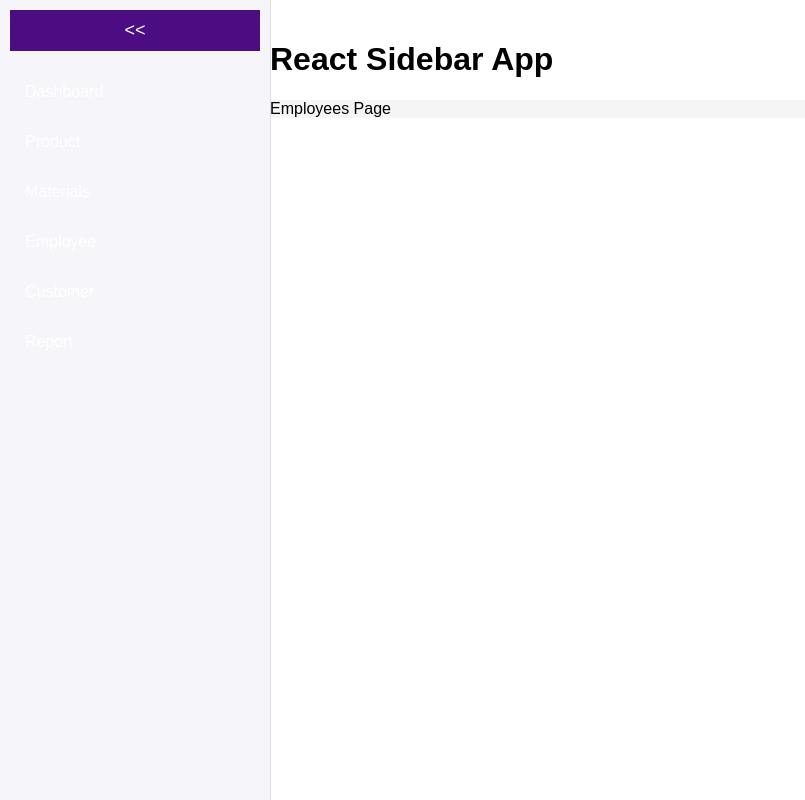
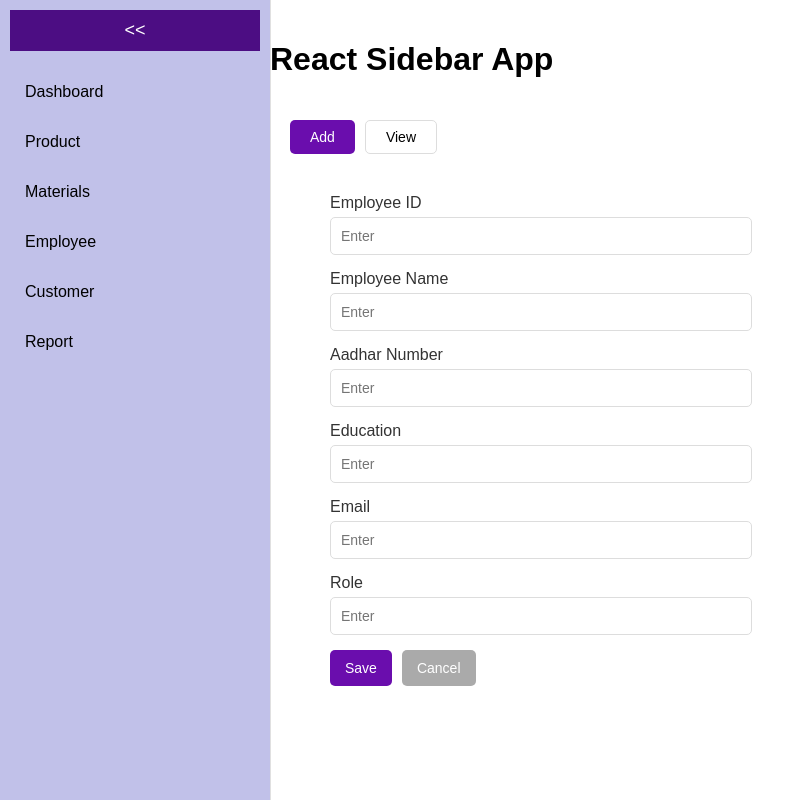
Before and after one commit to Manijmk/admin-template-ui, a React (Create React App) app: page /employee in a window 1280 px wide. Shown: the whole page, without its empty margins (0-805 px from the left). Built offline with nearby package versions, Linux system fonts and the light colour scheme.

Commit message:
completed form in employee and materials

```diff
--- a/src/App.css
+++ b/src/App.css
@@ -41,7 +41,7 @@
 }
 
 .sidebar ul li a {
-  color: white;
+  color: black;
   text-decoration: none;
   display: block;
 }
@@ -109,8 +109,8 @@
 .sidebar {
   width: 250px;
   height: 100vh;
-  background-color: #f5f5fa; /* Light Grey Background */
-  color: #333;
+  background-color: #c1c1e9; /* Light Grey Background */
+  color: #000000;
   position: fixed;
   left: 0;
   top: 0;
--- /dev/null
+++ b/src/pages/Employee.css
@@ -0,0 +1,147 @@
+/* Employee Container */
+.employee-container {
+    padding: 20px;
+    max-width: 1200px;
+    margin: auto;
+  }
+
+  /* Tabs */
+  .tab-container {
+    display: flex;
+    gap: 10px;
+    margin-bottom: 20px;
+  }
+
+  .tab-button {
+    padding: 8px 20px;
+    border: 1px solid #ddd;
+    border-radius: 5px;
+    background: #fff;
+    cursor: pointer;
+    font-size: 14px;
+  }
+
+  .tab-button.active {
+    background: #6a0dad;
+    color: white;
+    border: none;
+  }
+
+  .employee-form {
+    padding: 20px;
+    max-width: 400px;
+    margin: 20px 20px;
+  }
+
+  /* Form Labels */
+  .employee-form label {
+    font-weight: 500;
+    color: #333;
+    margin-bottom: 5px;
+    display: block;
+  }
+
+  /* Form Inputs */
+  .employee-form input {
+    width: 100%;
+    padding: 10px;
+    border: 1px solid #ddd;
+    border-radius: 5px;
+    font-size: 14px;
+    outline: none;
+  }
+
+  .employee-form input:focus {
+    border-color: #6a0dad;
+  }
+
+  /* Form Fields */
+  .employee-form .form-group {
+    margin-bottom: 15px;
+  }
+
+  /* Buttons */
+  .employee-form .button-group {
+    display: flex;
+    gap: 10px;
+  }
+
+  .employee-form button {
+    padding: 10px 15px;
+    border: none;
+    border-radius: 5px;
+    cursor: pointer;
+    font-size: 14px;
+  }
+
+  .employee-form .save-btn {
+    background-color: #6a0dad;
+    color: white;
+  }
+
+  .employee-form .cancel-btn {
+    background-color: #aaa;
+    color: white;
+  }
+
+  /* Employee Cards */
+  .employee-list {
+    display: grid;
+    grid-template-columns: repeat(auto-fill, minmax(250px, 1fr));
+    gap: 15px;
+  }
+
+  .employee-card {
+    background: white;
+    border-radius: 10px;
+    padding: 15px;
+    text-align: left;
+    box-shadow: 0px 0px 5px rgba(0, 0, 0, 0.1);
+  }
+
+/* Employee Card Header */
+.employee-header {
+    display: flex;
+    align-items: center;
+    justify-content:flex-start; /* Avatar on left, Name on right */
+    padding-bottom: 10px;
+  }
+
+  /* Avatar */
+  .employee-avatar {
+    background: #eee;
+    border-radius: 50%;
+    width: 50px;
+    height: 50px;
+    display: flex;
+    align-items: center;
+    justify-content: center;
+    font-size: 24px;
+  }
+
+  /* Name & Role */
+  .employee-info {
+    text-align: right; /* Align name & role to the right */
+  }
+
+  .employee-info h3 {
+    margin: 0;
+    font-size: 16px;
+  }
+
+  .employee-info .role {
+    font-size: 14px;
+    color: gray;
+  }
+
+
+  .employee-card h3 {
+    margin: 10px 0;
+    font-size: 16px;
+  }
+
+  .employee-card p {
+    margin: 5px 0;
+    font-size: 14px;
+    color: #666;
+  }
--- a/src/pages/Employee.js
+++ b/src/pages/Employee.js
@@ -1,5 +1,170 @@
+import React, { useState } from "react";
+import "./Employee.css";
+
 const Employees = () => {
-  return <div className="content">Employees Page</div>;
+  const [activeTab, setActiveTab] = useState("add");
+  const [employees, setEmployees] = useState([
+    {
+      id: 1,
+      name: "Jhon Kumar",
+      role: "Main Admin",
+      email: "jhon.kumar@gmail.com",
+      phone: "+1 234-567-8901",
+      aadhar: "KPE5687",
+    },
+    {
+      id: 2,
+      name: "Emma Smith",
+      role: "Senior Developer",
+      email: "emma.smith@gmail.com",
+      phone: "+44 7890 123456",
+      aadhar: "KPE5686",
+    },
+    {
+      id: 3,
+      name: "Raj Kumar",
+      role: "Designer",
+      email: "raj.kumar@gmail.com",
+      phone: "+61 412 345 678",
+      aadhar: "KPE5685",
+    },
+    {
+      id: 4,
+      name: "Sophia James",
+      role: "3D Designer",
+      email: "sophia.james@gmail.com",
+      phone: "+91 87654 32109",
+      aadhar: "KPE5684",
+    },
+    {
+      id: 5,
+      name: "Alex Patel",
+      role: "3D Designer",
+      email: "alex.patel@gmail.com",
+      phone: "+1 987-654-3210",
+      aadhar: "KPE5683",
+    },
+    {
+      id: 6,
+      name: "Priya Sharma",
+      role: "Senior Developer",
+      email: "priya.sharma@gmail.com",
+      phone: "+44 7700 900123",
+      aadhar: "KPE5682",
+    },
+    {
+      id: 7,
+      name: "David Wilson",
+      role: "Junior Developer",
+      email: "david.wilson@gmail.com",
+      phone: "+61 423 678 910",
+      aadhar: "KPE5681",
+    },
+    {
+      id: 8,
+      name: "Lisa Brown",
+      role: "Admin",
+      email: "lisa.brown@gmail.com",
+      phone: "+91 96543 21098",
+      aadhar: "KPE5680",
+    },
+    {
+      id: 9,
+      name: "Michael Jhon",
+      role: "3D Designer",
+      email: "michael.johnson@gmail.com",
+      phone: "+1 345-678-9012",
+      aadhar: "KPE5679",
+    },
+  ]);
+
+  return (
+    <div className="employee-container">
+      {/* Tabs: Add & View */}
+      <div className="tab-container">
+        <button
+          className={`tab-button ${activeTab === "add" ? "active" : ""}`}
+          onClick={() => setActiveTab("add")}
+        >
+          Add
+        </button>
+        <button
+          className={`tab-button ${activeTab === "view" ? "active" : ""}`}
+          onClick={() => setActiveTab("view")}
+        >
+          View
+        </button>
+      </div>
+
+      {/* Employee Form */}
+      {activeTab === "add" && (
+        <form className="employee-form">
+          <div className="form-group">
+            <label>Employee ID</label>
+            <input type="text" placeholder="Enter" required />
+          </div>
+
+          <div className="form-group">
+            <label>Employee Name</label>
+            <input type="text" placeholder="Enter" required />
+          </div>
+
+          <div className="form-group">
+            <label>Aadhar Number</label>
+            <input type="text" placeholder="Enter" required />
+          </div>
+
+          <div className="form-group">
+            <label>Education</label>
+            <input type="text" placeholder="Enter" required />
+          </div>
+
+          <div className="form-group">
+            <label>Email</label>
+            <input type="email" placeholder="Enter" required />
+          </div>
+
+          <div className="form-group">
+            <label>Role</label>
+            <input type="text" placeholder="Enter" required />
+          </div>
+
+          {/* Buttons */}
+          <div className="button-group">
+            <button type="submit" className="save-btn">
+              Save
+            </button>
+            <button type="button" className="cancel-btn">
+              Cancel
+            </button>
+          </div>
+        </form>
+      )}
+
+      {activeTab === "view" && (
+        <div className="employee-list">
+          {employees.map((emp) => (
+            <div className="employee-card" key={emp.id}>
+              <div className="employee-header">
+                <div className="employee-avatar">
+                  <span>👤</span>
+                </div>
+                <div className="employee-info">
+                  <h3>{emp.name}</h3>
+                  <p className="role">{emp.role}</p>
+                </div>
+              </div>
+
+              <hr />
+              <p className="email">📧 {emp.email}</p>
+              <p className="phone">📞 {emp.phone}</p>
+              <p className="aadhar">🔑 {emp.aadhar}</p>
+            </div>
+          ))}
+        </div>
+      )}
+    </div>
+  );
 };
 
 export default Employees;
--- a/src/pages/Materials.css
+++ b/src/pages/Materials.css
@@ -1,8 +1,8 @@
 /* Material Form Container */
 .material-form {
     padding: 20px;
-    max-width: 700px;
-    margin: auto;
+    max-width: 400px;
+    margin: 20px 20px;
   }
 
   /* Form Labels */
@@ -73,3 +73,7 @@
     background-color: #aaa;
     color: white;
   }
+
+  .price-total {
+    justify-content:space-evenly;
+  }
--- a/src/pages/Materials.js
+++ b/src/pages/Materials.js
@@ -50,36 +50,33 @@ const Materials = () => {
 
   return (
     <div className="material-form">
+      <form onSubmit={handleSubmit}>
         <div className="form-group">
           <label>Date of Purchase</label>
-        <select>
-          <option>Select</option>
-        </select>
+          <input type="date" required />
         </div>
 
         <div className="form-group">
           <label>Product ID</label>
-        <select>
-          <option>Select</option>
-        </select>
+          <input type="text" placeholder="Enter Product ID" required />
         </div>
 
         <div className="form-group">
           <label>Product Name</label>
-        <input type="text" placeholder="Enter" />
+          <input type="text" placeholder="Enter Product Name" required />
         </div>
 
         <div className="form-group">
           <label>Name of the Company</label>
-        <input type="text" placeholder="Enter" />
+          <input type="text" placeholder="Enter Company Name" required />
         </div>
 
         <div className="form-group">
           <label>Quantity</label>
-        <input type="text" placeholder="Enter" />
+          <input type="text" placeholder="Enter Quantity" required />
         </div>
 
-      {/* Price and Total */}
+        {/* Price and Total Fields */}
         <div className="price-total">
           <div>
             <label>Price</label>
@@ -91,11 +88,16 @@ const Materials = () => {
           </div>
         </div>
 
-      {/* Buttons */}
+        {/* Save & Cancel Buttons */}
         <div className="button-group">
-        <button className="save-btn">Save</button>
-        <button className="cancel-btn">Cancel</button>
+          <button type="submit" className="save-btn">
+            Save
+          </button>
+          <button type="button" className="cancel-btn">
+            Cancel
+          </button>
         </div>
+      </form>
     </div>
   );
 };
```
Lines whose indentation alone changed are shown as unchanged.
